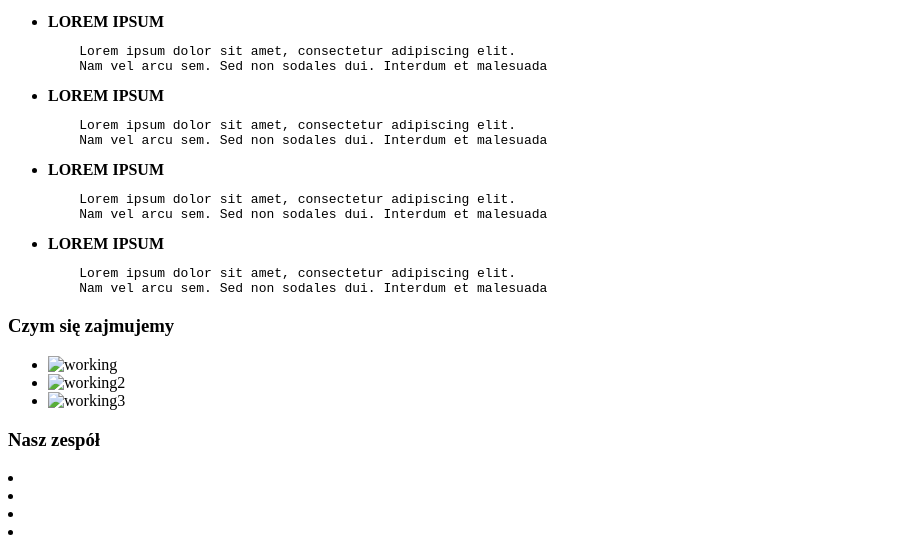
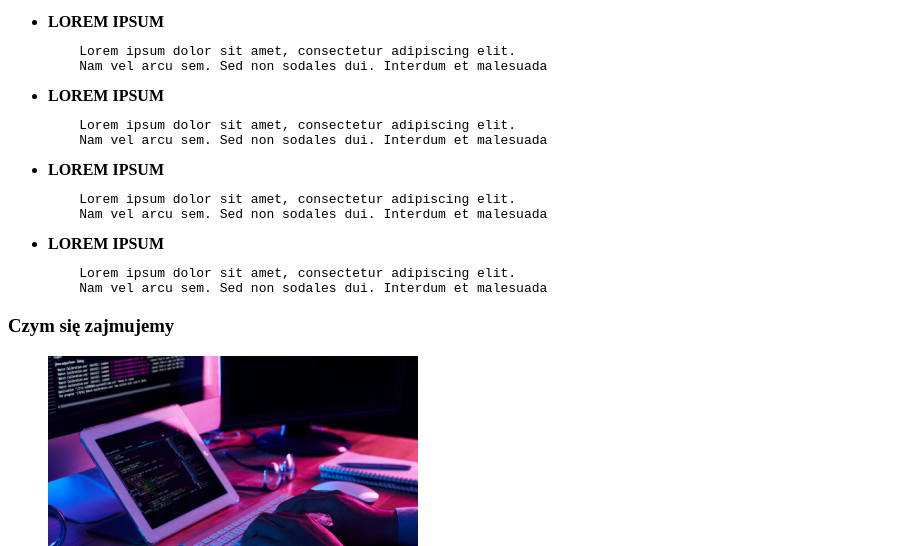
Before and after one commit to Anusia1981/goit-markup-hw-01, a plain HTML site: page index.html in a window 1280 px wide. Shown: the part 254-800 px from the top of the page, without its empty margins (0-909 px from the left). Drawn offline with Linux system fonts and the light colour scheme.

Commit message:
kolejne zmiany obrazków

```diff
--- a/index.html
+++ b/index.html
@@ -54,23 +54,27 @@
     <ul>
       <li>
         <img
-        src="photo1.jpg"
-        alt="working"/>
+        src="images\working.jpg"/>
       </li>
       <li>
         <img
-        src="img-1.png"
+        src="images\stillworking.png"
         alt="working2"/>
       </li>
       <li>
         <img
-        src="img.png"
+        src="images\atwork.png"
         alt="working3"/>
       </li>
     </ul>
     <h3>Nasz zespół</h3>
-    <li><img src=""></li>
-    <li></li>
+    <li><img src="images\man2.jpg">
+    <p><b>John Doe</b></p>
+    <p>Product Designer</p></li>
+    <li><img src="images\woman.jpg">
+      <b>John Doe</b></p>
+    <p>Frontend Developer</p>
+    </li>
     <li></li>
     <li></li>
 </html>
```
Also changed, not shown: images/woman.jpg, 1 other file.
